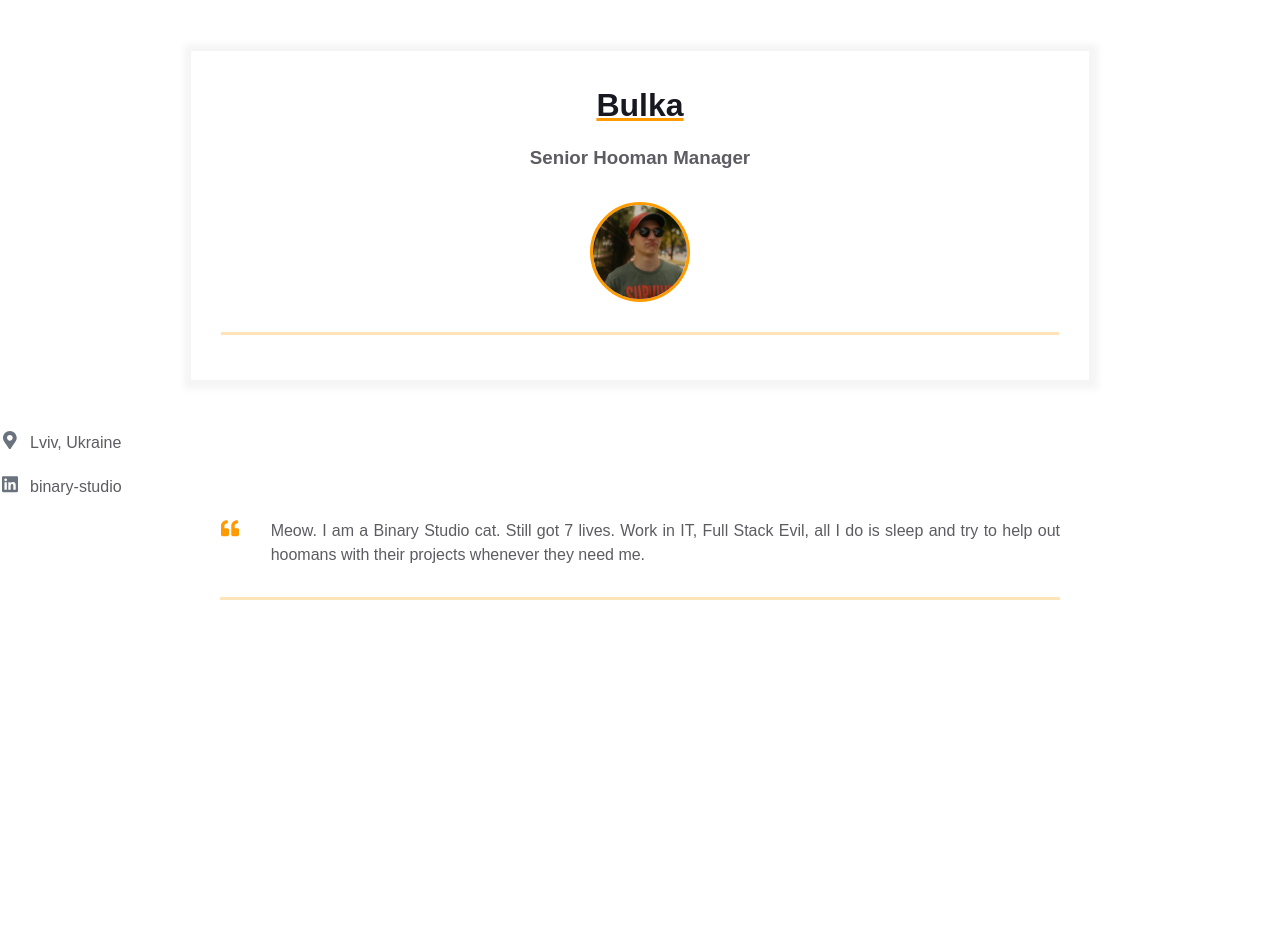
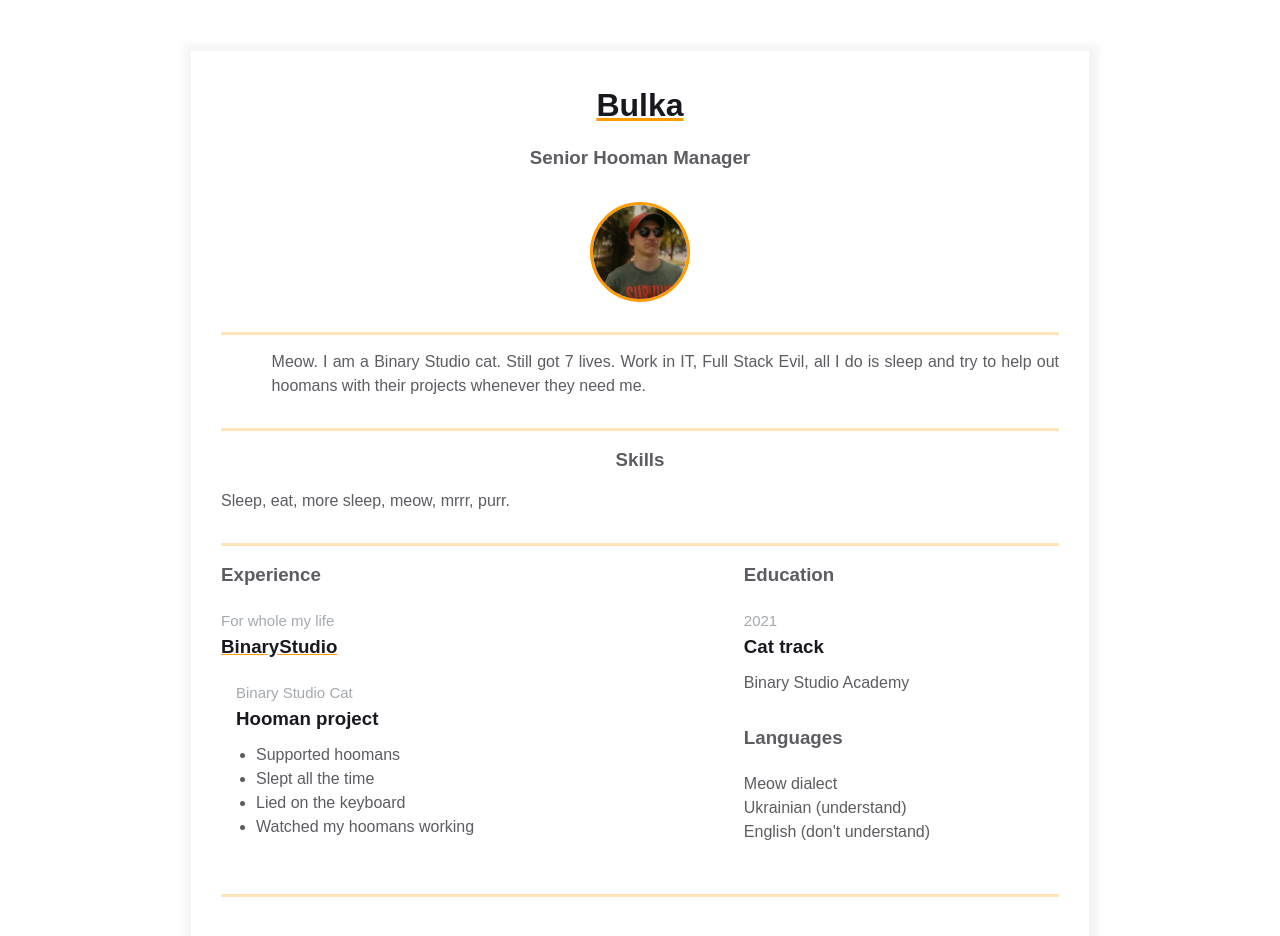
Before and after one commit to bogdan9876/my-resume, a plain HTML site: page index.html in a window 1280 px wide. Before the commit the page ends 800 px from the top, so only its background shows below. Drawn offline with Linux system fonts and the light colour scheme.

Commit message:
demo final version

```diff
--- a/index.html
+++ b/index.html
@@ -17,62 +17,76 @@
 
                     <div class="contact_info_container fh">
                         <div class="contact-info__block"></div>
-
                         <div class="contact-info__block contact-info__block--center">
                             <img class="contact-info__avatar" src="assets/avatar.jpg" alt="Avatar" />
                         </div>
-
                         <div class="contact-info__block"></div>
                     </div>
                 </div>
             </div>
+        <div class="container">
+            <div class="resume__block">
+                <div class="intro">
+                    <div class="intro__icon-wrapper">
+                        <svg class="intro__icon" xmlns="http://www.w3.org/2000/svg" viewBox="0 0 512 512">
+                        </svg>
+                    </div>
+                    <p class="intro_text">Meow. I am a Binary Studio cat. Still got 7 lives. Work in IT, Full Stack
+                        Evil, all I do is sleep and try to help out hoomans with their projects whenever they need me.</p>
+                </div>
+            </div>
         </div>
-    </main>
-    <a href="" rel="author" class="contact-info__item">
-        <div class="contact-info__item-icon-wrapper">
-            <svg class="contact-info__item-icon" xmlns="http://www.w3.org/2000/svg" viewBox="0 0 384 512">
-                <path d="M172.268 501.67C26.97 291.031 0 269.413 0 192 0 85.961 85.961 0
-              192 0s192 85.961 192 192c0 77.413-26.97 99.031-172.268 309.67-9.535
-              13.774-29.93 13.773-39.464 0zM192 272c44.183 0 80-35.817
-              80-80s-35.817-80-80-80-80 35.817-80 80 35.817 80 80 80z"></path>
-            </svg>
+        <div class="container">
+            <div class="resume__block">
+                <div class="skills">
+                    <h3 class="skills__header">Skills</h3>
+                    <p class="skills__text">Sleep, eat, more sleep, meow, mrrr, purr.</p>
+                </div>
+            </div>
         </div>
-        <span>Lviv, Ukraine</span>
-    </a>
-    <a href="https://ua.linkedin.com/company/binary-studio_241166" rel="author" class="contact-info__item">
-        <div class="contact-info__item-icon-wrapper">
-            <svg class="contact-info__item-icon" xmlns="http://www.w3.org/2000/svg" viewBox="0 0 448 512">
-                <path d="M416 32H31.9C14.3 32 0 46.5 0 64.3v383.4C0 465.5 14.3 480 31.9
-              480H416c17.6 0 32-14.5 32-32.3V64.3c0-17.8-14.4-32.3-32-32.3zM135.4
-              416H69V202.2h66.5V416zm-33.2-243c-21.3 0-38.5-17.3-38.5-38.5S80.9
-              96 102.2 96c21.2 0 38.5 17.3 38.5 38.5 0 21.3-17.2 38.5-38.5
-              38.5zm282.1 243h-66.4V312c0-24.8-.5-56.7-34.5-56.7-34.6 0-39.9
-              27-39.9 54.9V416h-66.4V202.2h63.7v29.2h.9c8.9-16.8 30.6-34.5
-              62.9-34.5 67.2 0 79.7 44.3 79.7 101.9V416z"></path>
-            </svg>
-        </div>
-        <span>binary-studio</span>
-    </a>
-    <div class="container">
-        <div class="resume__block">
-            <div class="intro">
-                <div class="intro__icon-wrapper">
-                    <svg class="intro__icon" xmlns="http://www.w3.org/2000/svg" viewBox="0 0 512 512">
-                        <path d="M464 256h-80v-64c0-35.3 28.7-64 64-64h8c13.3 0 24-10.7
-                  24-24V56c0-13.3-10.7-24-24-24h-8c-88.4 0-160 71.6-160 160v240c0
-                  26.5 21.5 48 48 48h128c26.5 0 48-21.5
-                  48-48V304c0-26.5-21.5-48-48-48zm-288 0H96v-64c0-35.3 28.7-64
-                  64-64h8c13.3 0 24-10.7 24-24V56c0-13.3-10.7-24-24-24h-8C71.6 32 0
-                  103.6 0 192v240c0 26.5 21.5 48 48 48h128c26.5 0
-                  48-21.5 48-48V304c0-26.5-21.5-48-48-48z"></path>
-                    </svg>
+        <div class="container">
+            <div class="resume__block">
+                <div class="main-info fh">
+                    <div class="experiences">
+                        <h3 class="experiences__header">Experience</h3>
+                        <div class="experiences__company">
+                            <div class="experiences__company-header">
+                                <span class="experiences__company-header-durability">For whole my life</span>
+                                <h3 class="experiences__company-header-name">BinaryStudio</h3>
+                            </div>
+                            <div class="experiences__company-project">
+                                <span class="experiences__company-project-role"> Binary Studio Cat </span>
+                                <h3 class="experiences__company-project-name">Hooman project</h3>
+                                <ul class="experiences__company-project-responsibilities">
+                                    <li>Supported hoomans</li>
+                                    <li>Slept all the time</li>
+                                    <li>Lied on the keyboard</li>
+                                    <li>Watched my hoomans working</li>
+                                </ul>
+                            </div>
+                        </div>
+                    </div>
+                    <div class="additional-info fv">
+                        <div class="additional-info__education">
+                            <h3 class="additional-info__education-header">Education</h3>
+                            <div class="additional-info__education-university">
+                                <span class="additional-info__education-university-durability"> 2021 </span>
+                                <h3 class="additional-info__education-university-speciality">Cat track</h3>
+                                <p class="additional-info__education-university-name">Binary Studio Academy</p>
+                            </div>
+                        </div>
+                        <div class="additional-info__languages">
+                            <h3 class="additional-info__languages-header">Languages</h3>
+                            <p class="additional-info__languages-item">Meow dialect</p>
+                            <p class="additional-info__languages-item">Ukrainian (understand)</p>
+                            <p class="additional-info__languages-item">English (don't understand)</p>
+                        </div>
+                    </div>
                 </div>
-                <p class="intro_text">Meow. I am a Binary Studio cat. Still got 7 lives. Work in IT, Full Stack Evil,
-                    all I do is sleep and try to help out hoomans with their projects whenever they need me.</p>
             </div>
         </div>
     </div>
+    </main>
 </body>
 
-
 </html>
```
